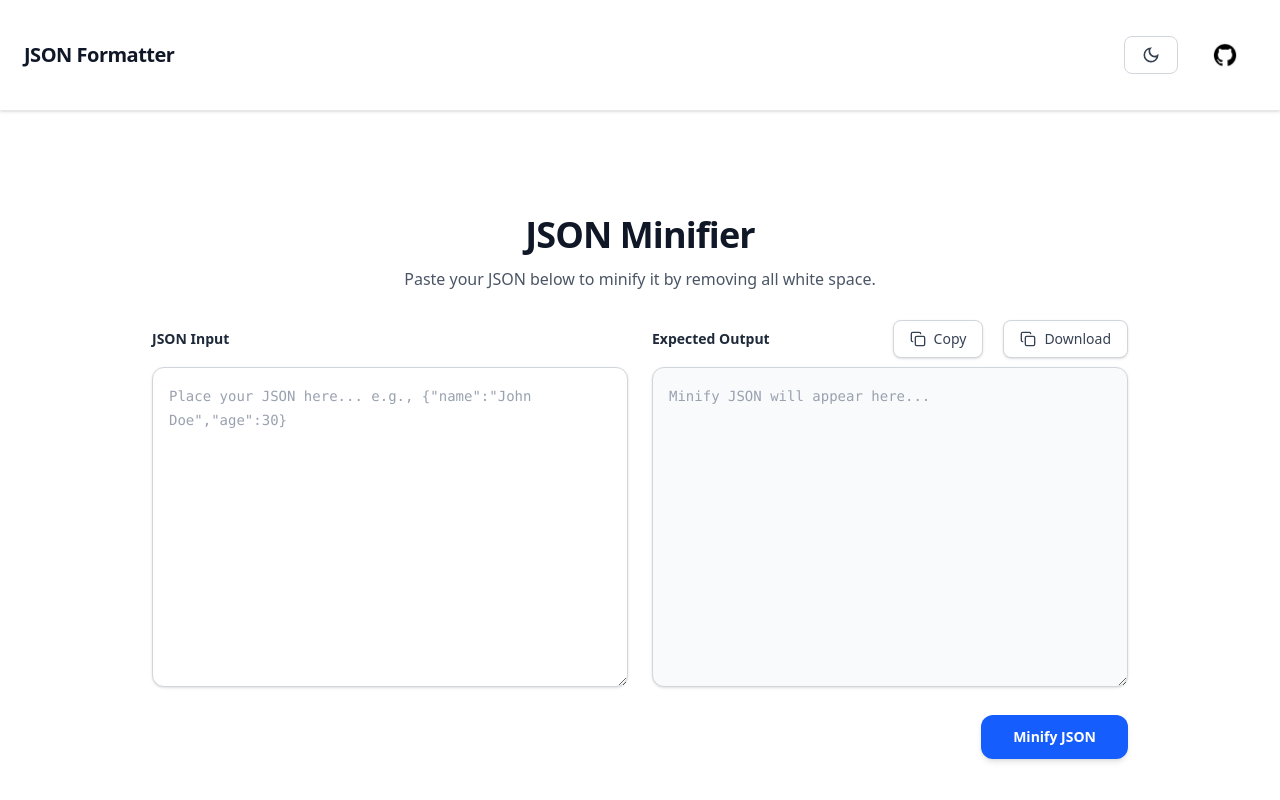
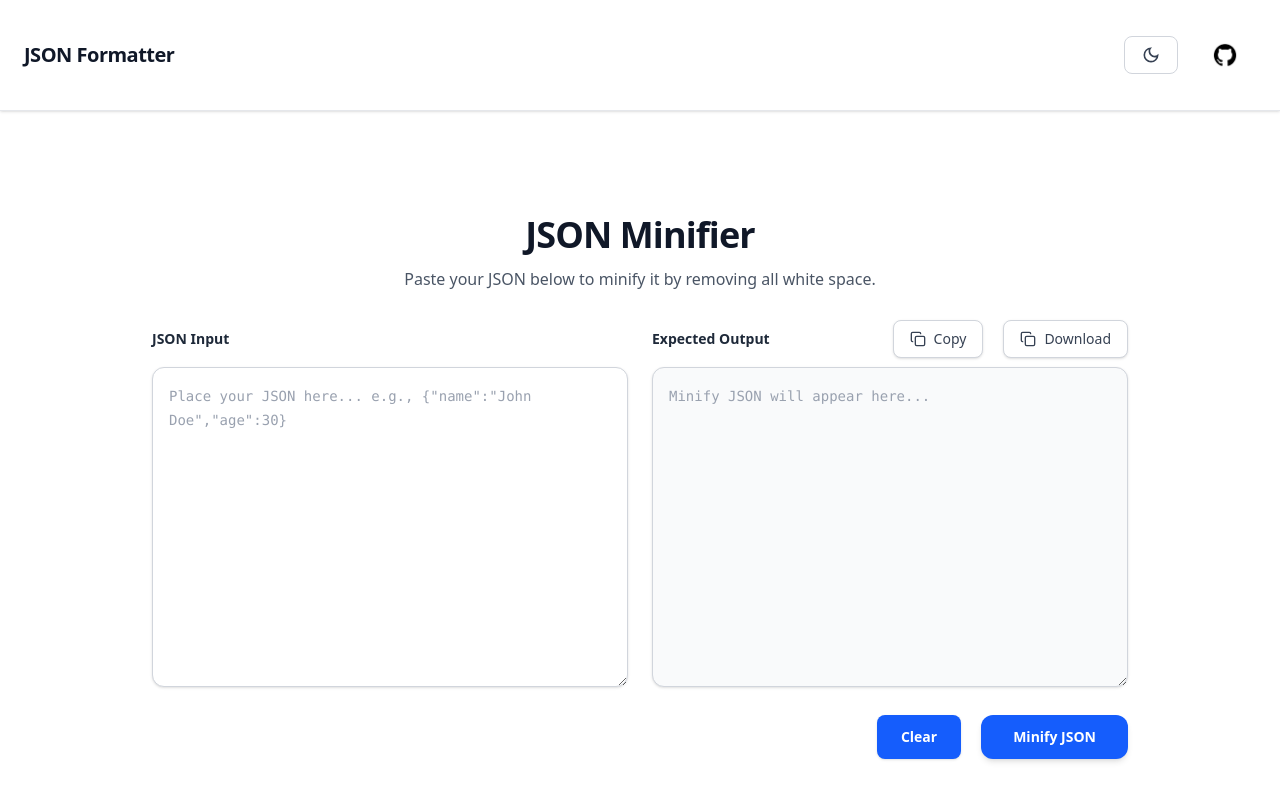
Before and after one commit to Htut-7/JSON-Toolkit, a Next.js app: page /minifier in a window 1280 px wide. Shown: the top 800 px of the page. Built offline with nearby package versions, Linux system fonts and the light colour scheme.

Commit message:
feat: import clear button to all pages

```diff
--- a/components/JsonConverter.tsx
+++ b/components/JsonConverter.tsx
@@ -6,30 +6,35 @@ import DownloadButton from "./DownloadButton";
 import { converter } from "@/lib/json/typescript-converter";
 
 function JsonConverter() {
+  const [input, setInput] = useState("");
+  const [output, setOutput] = useState("");
+  const [error, setError] = useState("");
 
-    const [input,setInput]=useState("");
-    const [output,setOutput]=useState("");
-    const [error,setError]=useState("");
+  const convertHandler = () => {
+    try {
+      const result = converter(input);
 
-    const convertHandler=()=>{
-
-
-      try{
-        const result=converter(input);
-
-        if(!result){
+      if (!result) {
         throw new Error("Something went wrong");
       }
 
       setOutput(result);
       setError("");
-
-      }catch(error){
-        if(error instanceof Error && error.message==="Add JSON data first to convert"){
+    } catch (error) {
+      if (
+        error instanceof Error &&
+        error.message === "Add JSON data first to convert"
+      ) {
         setError(error.message);
       }
     }
-    }
+  };
+
+  const clearHandler = () => {
+    setInput("");
+    setOutput("");
+    setError("");
+  };
 
   return (
     <div className="w-full space-y-8">
@@ -52,7 +57,10 @@ function JsonConverter() {
 
           <textarea
             placeholder='Place your JSON here... e.g., {"name":"John Doe","age":30}'
-                onChange={(e) => {setInput(e.target.value); setError("")}}
+            onChange={(e) => {
+              setInput(e.target.value);
+              setError("");
+            }}
             value={input}
             className="min-h-[280px] w-full resize-y rounded-xl border border-gray-200 bg-gray-50 p-4 font-mono text-sm leading-6 text-gray-800 outline-none transition-all placeholder:text-gray-400 focus:border-blue-500 focus:ring-2 focus:ring-blue-500/20 dark:border-gray-700 dark:bg-gray-900 dark:text-gray-200 dark:placeholder:text-gray-600 dark:focus:border-blue-400"
           />
@@ -66,7 +74,7 @@ function JsonConverter() {
 
             <div className="flex justify-between gap-5">
               <CopyButton text={output} />
-                  <DownloadButton text={output}/>
+              <DownloadButton text={output} />
             </div>
           </div>
 
@@ -81,7 +89,15 @@ function JsonConverter() {
 
       {error && <p className="text-sm text-red-500">{error}</p>}
 
-          <div className="flex justify-end">
+      <div className="flex justify-end gap-5">
+        <button
+          onClick={clearHandler}
+          type="button"
+          className="rounded-lg bg-blue-600 px-6 py-2.5 text-sm font-semibold text-white shadow-sm transition-all duration-200 hover:bg-blue-700 hover:shadow-md active:scale-95 dark:bg-blue-500 dark:hover:bg-blue-600"
+        >
+          Clear
+        </button>
+
         <button
           onClick={convertHandler}
           type="button"
--- a/components/JsonEditor.tsx
+++ b/components/JsonEditor.tsx
@@ -25,6 +25,12 @@ function JsonEditor() {
       }
     }
   };
+
+  const clearHandler=()=>{
+    setInput("");
+    setOutput("");
+    setError("");
+  }
 
   return (
     <div className="w-full space-y-8">
@@ -76,7 +82,12 @@ function JsonEditor() {
 
       {error && <p className="text-sm text-red-500">{error}</p>}
 
-      <div className="flex justify-end">
+      <div className="flex justify-end gap-5">
+
+        <button type="button" onClick={clearHandler} className="rounded-lg bg-blue-600 px-6 py-2.5 text-sm font-semibold text-white shadow-sm transition-all duration-200 hover:bg-blue-700 hover:shadow-md active:scale-95 dark:bg-blue-500 dark:hover:bg-blue-600">
+          Clear
+        </button>
+
         <button
           onClick={clickHandler}
           type="button"
--- a/components/JsonMinifier.tsx
+++ b/components/JsonMinifier.tsx
@@ -25,6 +25,12 @@ function JsonMinifier() {
         setError(error.message);
       }
     }
+  };
+
+  const clearHandler = () => {
+    setInput("");
+    setOutput("");
+    setError("");
   };
 
   return (
@@ -65,7 +71,7 @@ function JsonMinifier() {
 
             <div className="flex justify-between gap-5">
               <CopyButton text={output} />
-              <DownloadButton text={output}/>
+              <DownloadButton text={output} />
             </div>
           </div>
 
@@ -80,7 +86,15 @@ function JsonMinifier() {
 
       {error && <p className="text-sm text-red-500">{error}</p>}
 
-      <div className="mt-7 flex justify-end">
+      <div className="mt-7 flex justify-end gap-5">
+        <button
+          onClick={clearHandler}
+          type="button"
+          className="rounded-lg bg-blue-600 px-6 py-2.5 text-sm font-semibold text-white shadow-sm transition-all duration-200 hover:bg-blue-700 hover:shadow-md active:scale-95 dark:bg-blue-500 dark:hover:bg-blue-600"
+        >
+          Clear
+        </button>
+
         <button
           onClick={minifyHandler}
           type="button"
--- a/components/JsonValidator.tsx
+++ b/components/JsonValidator.tsx
@@ -24,6 +24,12 @@ function JsonValidator() {
       }
     }
   };
+
+  const clickHandler=()=>{
+    setValidate("");
+    setError("");
+    setSuccess(false);
+  }
 
   return (
     <div className="w-full space-y-8">
@@ -63,7 +69,15 @@ function JsonValidator() {
         </div>
       )}
 
-      <div className="flex justify-end">
+      <div className="flex justify-end gap-5">
+        <button
+          onClick={clickHandler}
+          type="button"
+          className="rounded-lg bg-blue-600 px-6 py-2.5 text-sm font-semibold text-white shadow-sm transition-all duration-200 hover:bg-blue-700 hover:shadow-md active:scale-95 dark:bg-blue-500 dark:hover:bg-blue-600"
+        >
+          Clear
+        </button>
+
         <button
           onClick={validateHandler}
           type="button"
```
Lines whose indentation alone changed are shown as unchanged.
